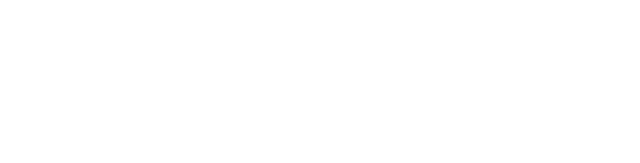
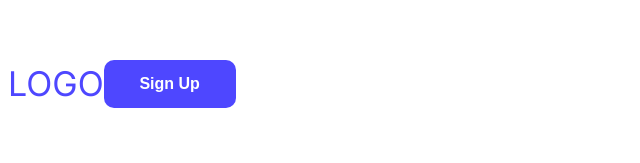
Before and after one commit to Ariful3031/first-assingment-task, a plain HTML site: page first assinment task.html in a window 1280 px wide. Shown: the whole page, without its empty margins (0-640 px from the left). Drawn offline with Linux system fonts and the light colour scheme.

Commit message:
added navegation bar

```diff
--- a/first assinment task.html
+++ b/first assinment task.html
@@ -5,10 +5,36 @@
     <meta charset="UTF-8">
     <meta name="viewport" content="width=device-width, initial-scale=1.0">
     <title>first assingment task</title>
-    <link rel="stylesheet" href="task.css">
+    <link rel="preconnect" href="https://fonts.googleapis.com">
+    <link rel="preconnect" href="https://fonts.gstatic.com" crossorigin>
+    <link href="https://fonts.googleapis.com/css2?family=Raleway:ital,wght@0,100..900;1,100..900&display=swap"
+        rel="stylesheet">
+    <!-- interfornt -->
+    <link rel="preconnect" href="https://fonts.googleapis.com">
+    <link rel="preconnect" href="https://fonts.gstatic.com" crossorigin>
+    <link
+        href="https://fonts.googleapis.com/css2?family=Inter:ital,opsz,wght@0,14..32,100..900;1,14..32,100..900&display=swap"
+        rel="stylesheet">
+    <link rel="stylesheet" href="styles.css">
 </head>
 
-<body>
+<body class="raleway-normal">
+    <header>
+        <nav class="nav-tittle">
+            <p class="nav-header inter-normal">LOGO</p>
+            <button class="nav-button">Sign Up</button>
+        </nav>
+        <!-- <div class="banner-head">
+            <p class="banner-little">Cool Dark UI Template for <br> Webflow Agencies!</p>
+            <button class="banner-button">Stay Focused</button>
+        </div> -->
+    </header>
+    <main>
+
+    </main>
+    <footer>
+
+    </footer>
 
 </body>
 
--- /dev/null
+++ b/styles.css
@@ -0,0 +1,46 @@
+/* inter-normal */
+.inter-normal {
+    font-family: "Inter", sans-serif;
+    font-optical-sizing: auto;
+    font-style: normal;
+}
+
+/* raleway-normal */
+.raleway-normal {
+    font-family: "Raleway", sans-serif;
+    font-optical-sizing: auto;
+    font-style: normal;
+}
+
+/* nav styles */
+.nav-tittle {
+    display: flex;
+    width: 1140px;
+    height: 151px;
+    align-items: center;
+}
+
+.nav-header {
+    font-size: 34px;
+    font-weight: 900px;
+    color: #4E47FF;
+}
+
+.nav-button {
+    font-size: 16px;
+    font-weight: bold;
+    color: #FFFFFF;
+    background-color: #4E47FF;
+    border-radius: 10px;
+    width: 132px;
+    height: 48px;
+    border: none;
+
+}
+
+/* banner styles */
+/* .banner-little {
+    font-size: 65px;
+    font-weight: bold;
+    color: #252432;
+} */
```
Also changed, not shown: task.css (deleted).
